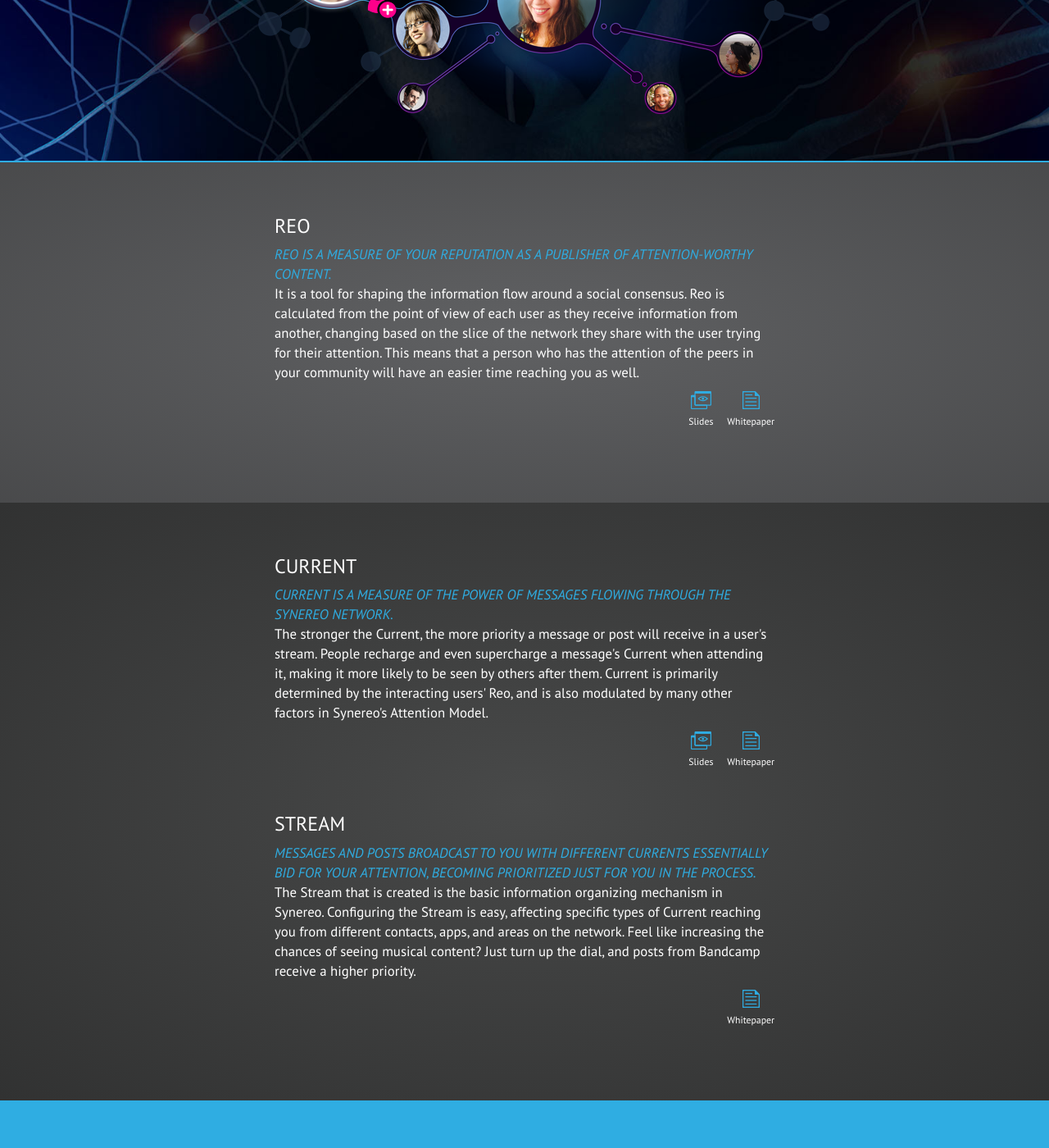
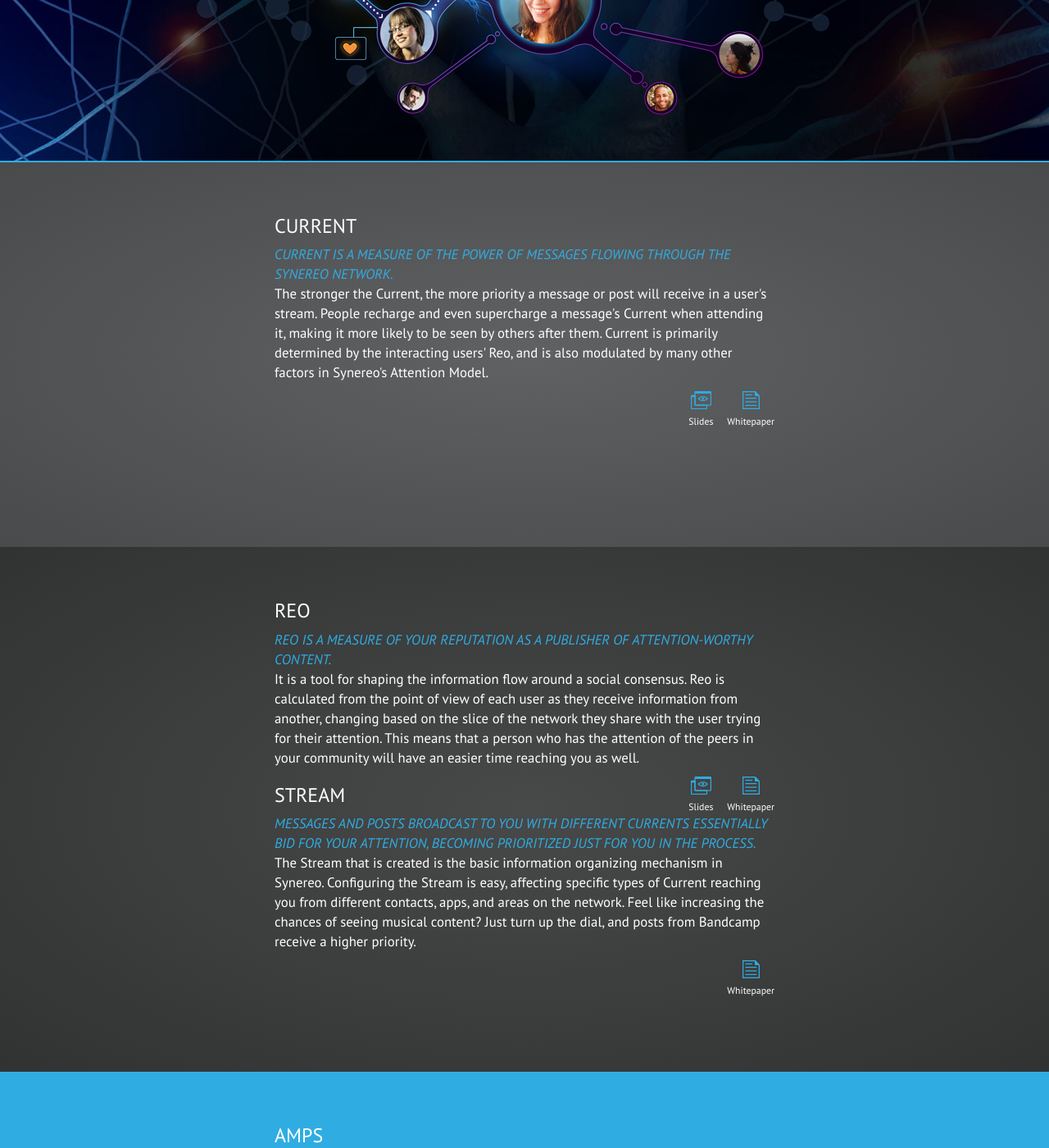
Before and after one commit to synereo/synereo.github.io, a Jekyll site: the page built from learn-more/index.html, in a window 1280 px wide and 1400 px high, scrolled down 653 px. Shown: the whole window at 82% size. Built offline with Jekyll 4.4.1, drawn with Linux system fonts in a browser that asks for light colours; nearby versions of some CDN libraries.

Commit message:
Switch reo and current on learn more

```diff
--- a/_layouts/learn-more.html
+++ b/_layouts/learn-more.html
@@ -48,14 +48,27 @@
         </div>
         <div class="infographics">
           <!-- <img class="basic" src="/img/infographics/basic.png"> -->
-          <img class="reo" src="/img/infographics/reo.png">
-          <img class="current" src="/img/infographics/current.png" style="display: none;">
+          <img class="current" src="/img/infographics/current.png">
+          <img class="reo" src="/img/infographics/reo.png" style="display: none;">
           <img class="stream" src="/img/infographics/stream.png" style="display: none;">
           <img class="amp" src="/img/infographics/amp.png" style="display: none;">
         </div>
       </section>
 
-      <section id="reo" class="reo light-gray-gradient">
+      <section id="current" class="current light-gray-gradient">
+        <div class="container-fluid">
+          <div class="row">
+            <div class="col-md-6 col-md-offset-3">
+              <h3>Current</h3>
+              <div class="extra-margin"><p><em>Current is a measure of the power of messages flowing through the Synereo network.</em> The stronger the Current, the more priority a message or post will receive in a user's stream. People recharge and even supercharge a message's Current when attending it, making it more likely to be seen by others after them. Current is primarily determined by the interacting users' Reo, and is also modulated by many other factors in Synereo's Attention Model.</p>
+              <a class="link whitepaper" href="http://www.synereo.com/whitepapers/synereo.pdf#subsection.2.2.3"><img src="/img/icons/whitepaper_blue.png">Whitepaper</a>
+              <a class="link slides" href="https://docs.google.com/presentation/d/1MQ57q-ZraCBvx-pPFA-J-MpKN6v8AkUXtCaM79vU3L8/present?slide=id.g8de73098a_20"><img src="/img/icons/slides_blue.png">Slides</a></div>
+            </div>
+          </div>
+        </div>
+      </section>
+
+      <section id="reo" class="reo dark-gray-gradient">
         <div class="container-fluid">
           <div class="row">
             <div class="col-md-6 col-md-offset-3">
@@ -63,20 +76,6 @@
               <p><em>Reo is a measure of your reputation as a publisher of attention-worthy content.</em> It is a tool for shaping the information flow around a social consensus. Reo is calculated from the point of view of each user as they receive information from another, changing based on the slice of the network they share with the user trying for their attention. This means that a person who has the attention of the peers in your community will have an easier time reaching you as well.</p>
               <a class="link whitepaper" href="http://www.synereo.com/whitepapers/synereo.pdf#subsection.2.2.2"><img src="/img/icons/whitepaper_blue.png">Whitepaper</a>
               <a class="link slides" href="https://docs.google.com/presentation/d/12wZfRyF9XBMrc1ripXGfyNXCnO_MD7f2-Gc8AIa-v8o/pub?start=false&loop=false&slide=id.g4ecec4c43_30"><img src="/img/icons/slides_blue.png">Slides</a>
-            </div>
-            </div>
-        </div>
-      </section>
-
-      <section id="current" class="current dark-gray-gradient">
-        <div class="container-fluid">
-          <div class="row">
-            <div class="col-md-6 col-md-offset-3">
-              <h3>Current</h3>
-              <div class="extra-margin"><p><em>Current is a measure of the power of messages flowing through the Synereo network.</em> The stronger the Current, the more priority a message or post will receive in a user's stream. People recharge and even supercharge a message's Current when attending it, making it more likely to be seen by others after them. Current is primarily determined by the interacting users' Reo, and is also modulated by many other factors in Synereo's Attention Model.</p>
-              <a class="link whitepaper" href="http://www.synereo.com/whitepapers/synereo.pdf#subsection.2.2.3"><img src="/img/icons/whitepaper_blue.png">Whitepaper</a>
-
-              <a class="link slides" href="https://docs.google.com/presentation/d/1MQ57q-ZraCBvx-pPFA-J-MpKN6v8AkUXtCaM79vU3L8/present?slide=id.g8de73098a_20"><img src="/img/icons/slides_blue.png">Slides</a></div>
 
               <h3 id="stream">Stream</h3>
               <p><em>Messages and posts broadcast to you with different Currents essentially bid for your attention, becoming prioritized just for you in the process.</em> The Stream that is created is the basic information organizing mechanism in Synereo. Configuring the Stream is easy, affecting specific types of Current reaching you from different contacts, apps, and areas on the network. Feel like increasing the chances of seeing musical content? Just turn up the dial, and posts from Bandcamp receive a higher priority.</p>
@@ -259,11 +258,11 @@
                 }
               }
               else {
-                $('section.attention-model div.infographics img.current').show();
+                $('section.attention-model div.infographics img.reo').show();
               }
             }
             else {
-              $('section.attention-model div.infographics img.reo').show();
+              $('section.attention-model div.infographics img.current').show();
             }
 
 
```
Also changed, not shown: other parts of _layouts/learn-more.html (+1 -1 lines).
